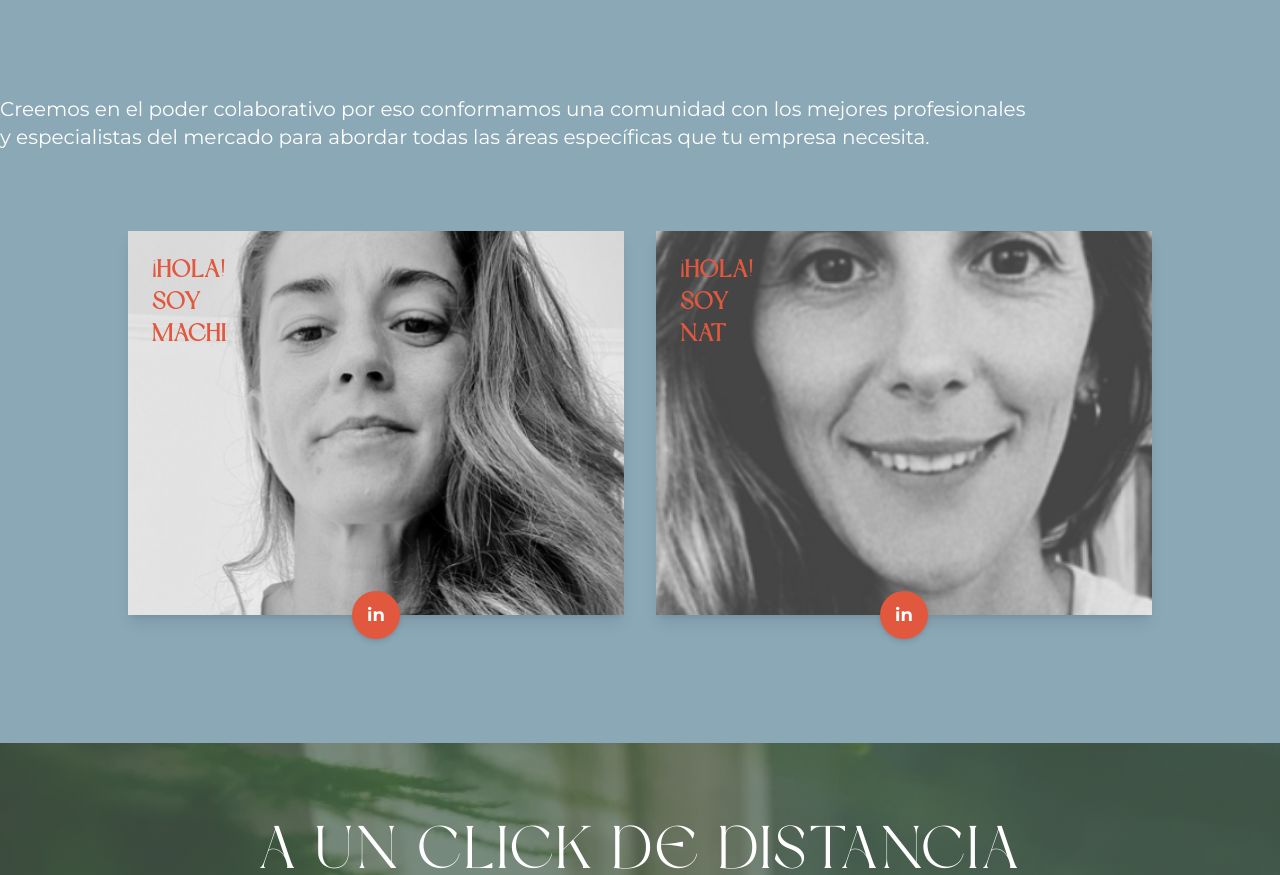
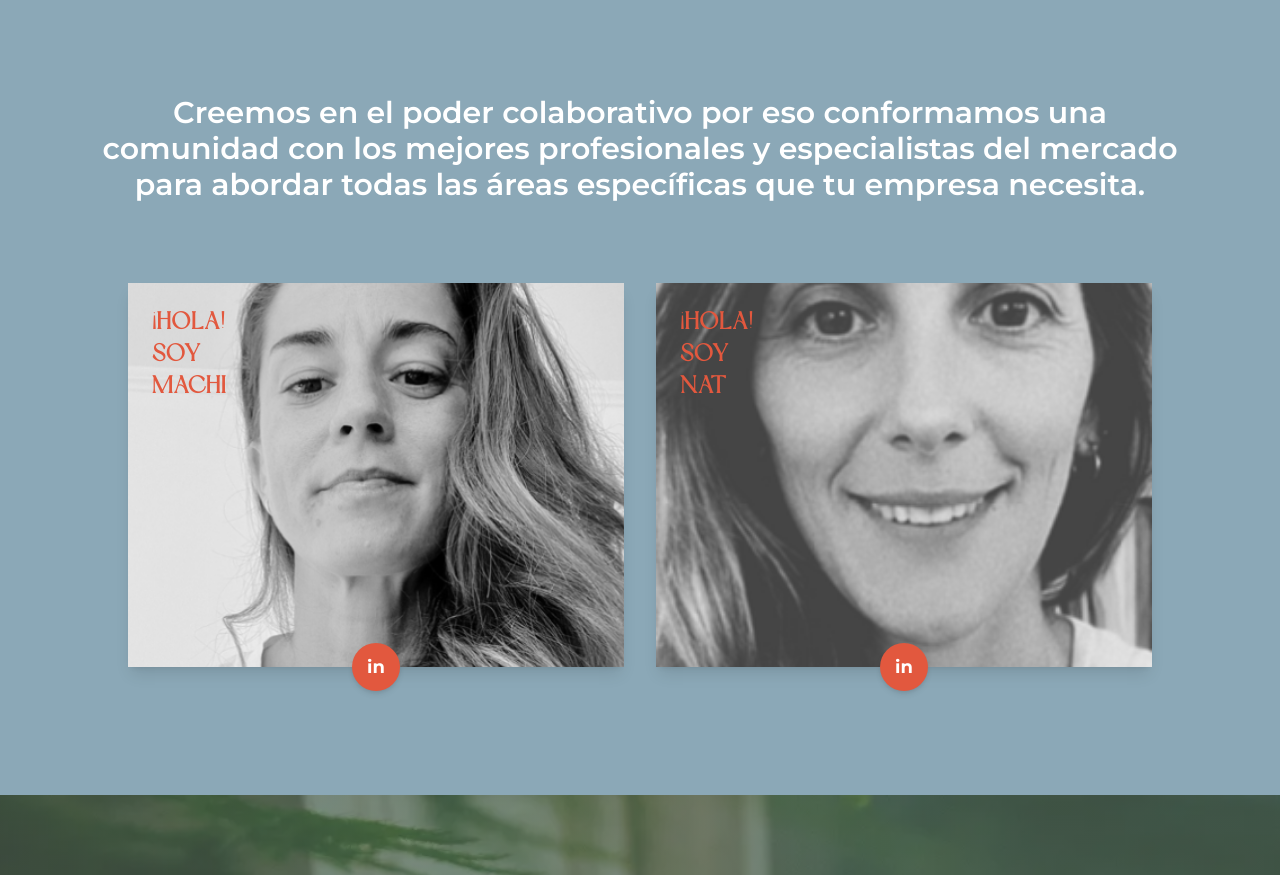
Before and after one commit to pueblobranding/pueblo, a Next.js app: page / in a window 1280 px wide. Shown: the part 2267-3142 px from the top of the page. Built offline with nearby package versions, Linux system fonts and the light colour scheme; no server answers.

Commit message:
Refactor SomosComunidad component to improve text size and spacing for better readability and visual appeal.

```diff
--- a/components/somos-comunidad.tsx
+++ b/components/somos-comunidad.tsx
@@ -4,14 +4,13 @@ export default function SomosComunidad() {
   return (
     <div
       id="somos-comunidad"
-      className="bg-pewter-blue-100 max-h-fit flex flex-col items-center justify-center text-white py-10 gap-10 lg:py-20 lg:gap-20"
-
+      className="bg-pewter-blue-100 max-h-fit flex flex-col items-center justify-center text-white py-10 gap-6 lg:py-20 lg:gap-20"
     >
 
-      <h2 className="font-dream-avenue text-4xl md:text-6xl lg:text-7xl font-medium tracking-widest text-center mx-2">
+      <h2 className="font-dream-avenue text-5xl md:text-6xl lg:text-7xl font-medium tracking-widest text-center mx-2">
         SOMOS COMUNIDAD</h2>
 
-      <p className="text-sm md:text-xl text-balance">
+      <p className="text-md md:text-3xl text-balance text-center font-semibold">
         Creemos en el poder colaborativo por eso conformamos una comunidad con los mejores profesionales y especialistas del mercado para abordar todas las áreas específicas que tu empresa necesita.
       </p>
 
```
